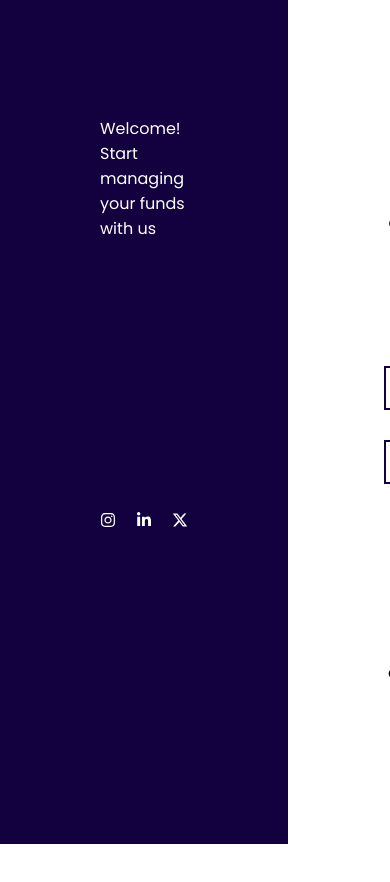
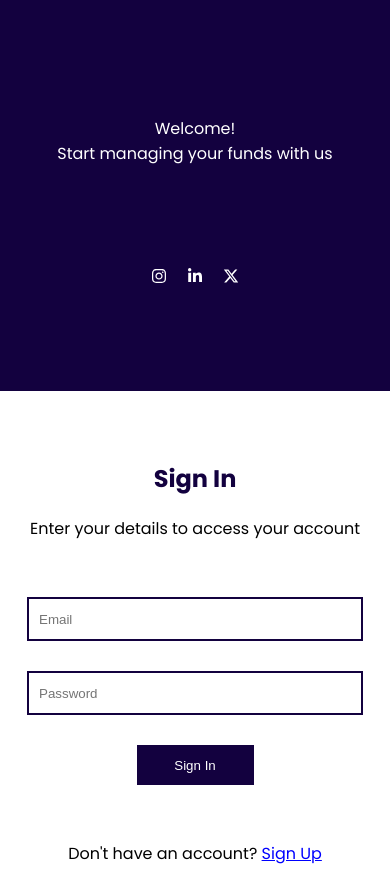
Before and after one commit to rovenelabanga001/my_expense_tracker, a Next.js app in the folder client/: page /signin in a window 390 px wide. Before the commit the page ends 844 px from the top, so only its background shows below. Built offline with nearby package versions, Linux system fonts and the light colour scheme.

Commit message:
makes the signin and signup pages responsive

```diff
--- a/client/app/signin/page.css
+++ b/client/app/signin/page.css
@@ -83,3 +83,38 @@ section.login-page {
 .animate-spin {
   animation: spin 1s linear infinite;
 }
+
+@media (max-width: 768px) {
+  section.login-page {
+    flex-direction: column;
+    width: 100%;
+    height: 100%;
+    justify-content: center;
+    align-items: center;
+    overflow: hidden;
+  }
+  .welcome {
+    width: 100%;
+    height: 20%;
+    padding: 100px;
+    background: #13013f;
+    color: #fff;
+    display: flex;
+    flex-direction: column;
+    justify-content: center;
+    align-items: center;
+    text-align: center;
+    gap: 10vh;
+  }
+  .login-form-container {
+    width: 100%;
+    height: 8%;
+    padding: 50px 100px 0;
+    display: flex;
+    flex-direction: column;
+    justify-content: center;
+    align-items: center;
+    gap: 40px;
+    text-align: center;
+  }
+}
--- a/client/app/signup/page.css
+++ b/client/app/signup/page.css
@@ -83,3 +83,19 @@ section.signup-page {
 .animate-spin {
   animation: spin 1s linear infinite;
 }
+
+@media (max-width: 768px) {
+  section.signup-page {
+    flex-direction: column;
+    height: 100%;
+    justify-content: center;
+    align-items: center;
+  }
+  .welcome {
+    width: 100%;
+    height: 20%;
+    padding: 100px;
+    text-align: center;
+    gap: 10vh;
+  }
+}
```
Also changed, not shown: client/app/page.css (+0 -11 lines).
